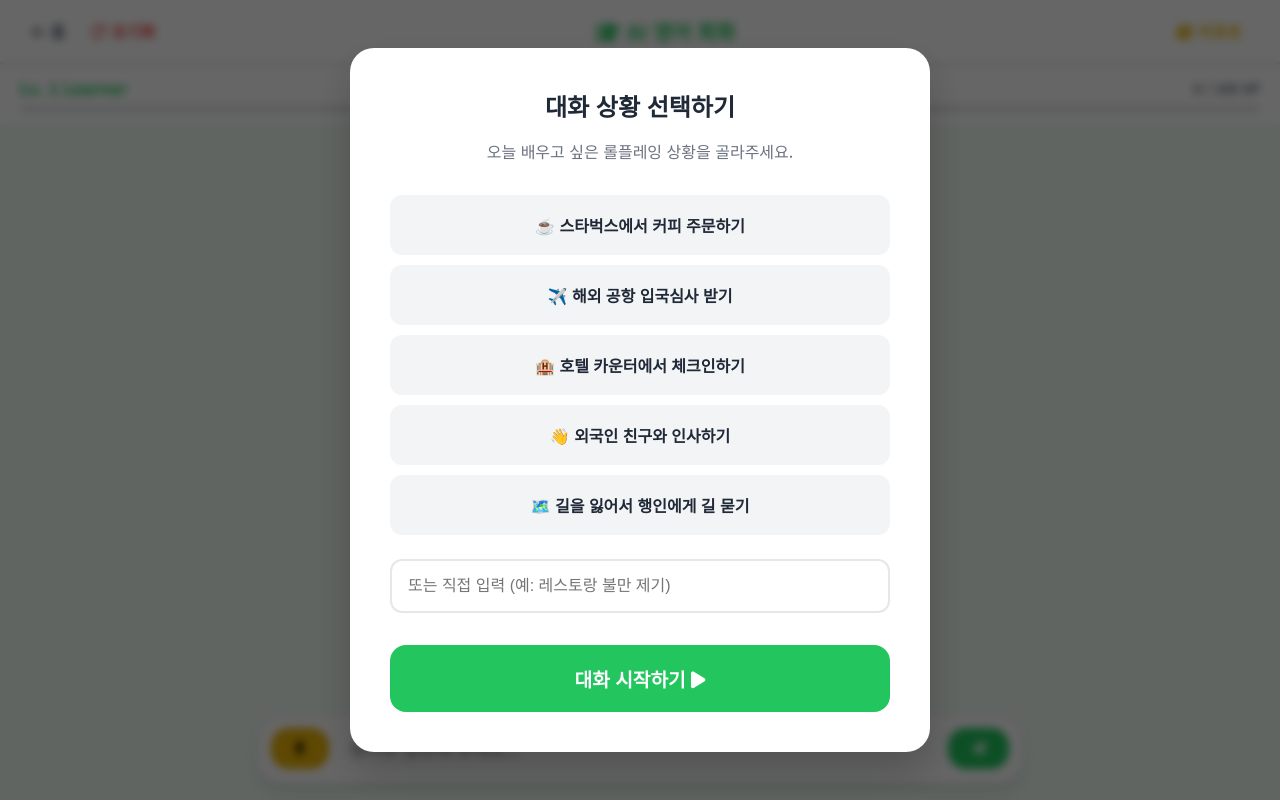
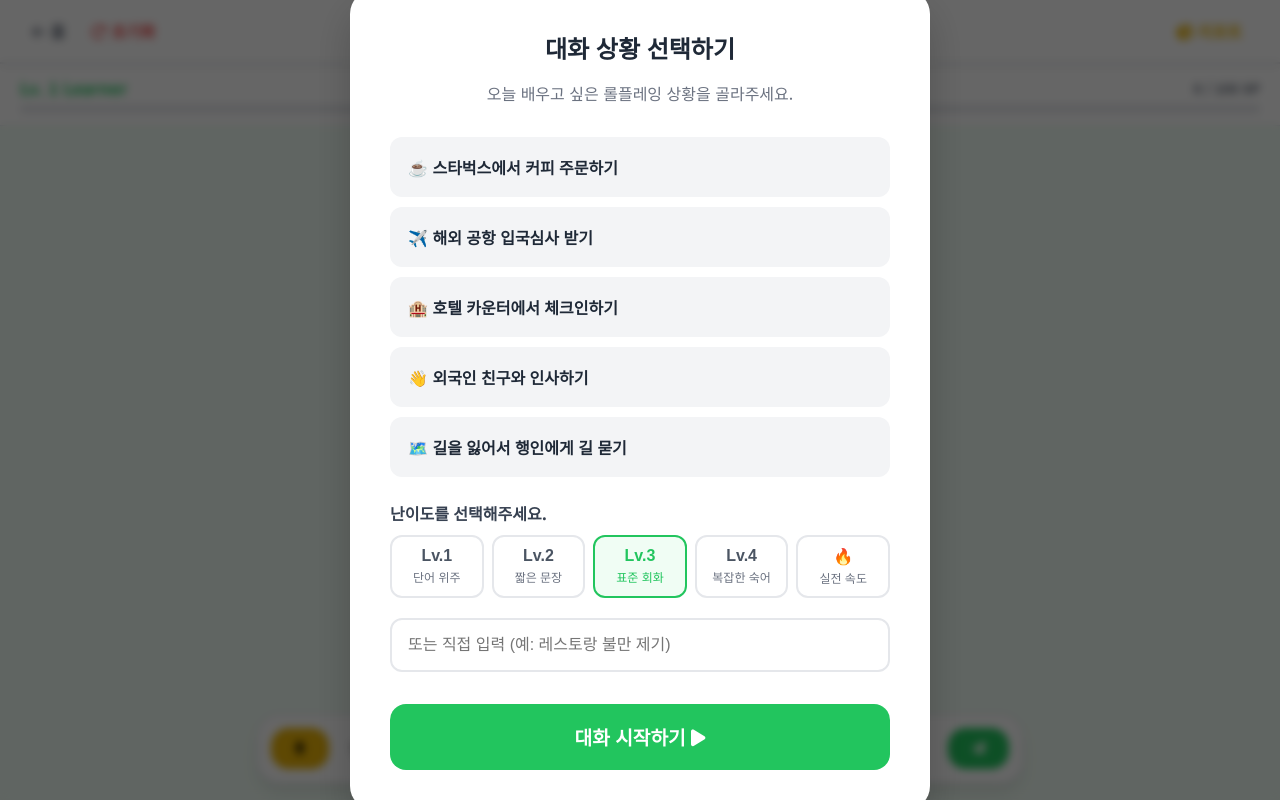
Before and after one commit to dorry114-collab/ai-workspace, a Flask app: page /english in a window 1280 px wide. Run offline with Flask 3, Linux system fonts and the light colour scheme.

Commit message:
Add files via upload

```diff
--- a/main.py
+++ b/main.py
@@ -850,6 +850,44 @@ Your job is to strictly adhere to the following rules:
     else:
         return jsonify({"success": False, "error": result_text})
 
+@app.route('/api/english/tts', methods=['POST'])
+def api_english_tts():
+    data = request.json
+    text = data.get('text', '')
+    voice = data.get('voice', 'en-US-AriaNeural')
+
+    if not text:
+        return jsonify({"success": False, "error": "No text provided"}), 400
+
+    try:
+        import edge_tts
+        import asyncio
+        import tempfile
+        import os
+        from flask import Response
+
+        async def _generate_audio(txt, vc, path):
+            communicate = edge_tts.Communicate(txt, vc)
+            await communicate.save(path)
+
+        fd, path = tempfile.mkstemp(suffix='.mp3')
+        os.close(fd)
+
+        loop = asyncio.new_event_loop()
+        asyncio.set_event_loop(loop)
+        loop.run_until_complete(_generate_audio(text, voice, path))
+        loop.close()
+
+        with open(path, 'rb') as f:
+            audio_data = f.read()
+        os.remove(path)
+
+        return Response(audio_data, mimetype="audio/mpeg")
+    except Exception as e:
+        import traceback
+        traceback.print_exc()
+        return jsonify({"success": False, "error": str(e)}), 500
+
 @app.route('/api/shorts/prompts', methods=['POST'])
 def generate_shorts_prompts():
     data = request.json
--- a/templates/english_tutor.html
+++ b/templates/english_tutor.html
@@ -93,13 +93,34 @@
             font-size: 0.95rem; color: #991b1b;
         }
 
-        .options-container { margin-top: 15px; display: flex; flex-direction: column; gap: 8px; }
-        .option-btn {
-            background: #fff; border: 1px solid var(--border-color);
-            padding: 12px; border-radius: 8px; text-align: left; cursor: pointer;
-            transition: all 0.2s; font-size: 0.95rem; font-weight: 500;
+        .preset-grid {
+            display: grid; grid-template-columns: 1fr; gap: 10px;
+            margin-bottom: 20px;
         }
-        .option-btn:hover { border-color: var(--primary); background: #f0fdf4; color: var(--primary); transform: translateY(-1px); }
+        .preset-btn {
+            background: #fff; border: 2px solid #e5e7eb; border-radius: 12px;
+            padding: 12px; cursor: pointer; text-align: left; font-weight: bold;
+            transition: all 0.2s; font-size: 1rem; color: #4b5563;
+        }
+        .preset-btn:hover { border-color: #d1d5db; background: #f9fafb; }
+        .preset-btn.active { border-color: var(--primary); background: #f0fdf4; color: var(--primary); }
+
+        .diff-grid { display: flex; gap: 8px; justify-content: space-between; margin-bottom: 20px; }
+        .diff-btn {
+            flex:1; background: #fff; border: 2px solid #e5e7eb; border-radius: 12px;
+            padding: 10px 0; cursor: pointer; text-align: center; font-weight: bold; font-size: 1rem; color: #4b5563; transition: all 0.2s;
+        }
+        .diff-btn small { display: block; font-size: 0.75rem; font-weight: normal; color: #6b7280; margin-top:3px; }
+        .diff-btn:hover { border-color: #d1d5db; }
+        .diff-btn.active { border-color: var(--primary); background: #f0fdf4; color: var(--primary); }
+        .diff-btn.active small { color: var(--primary); }
+
+        .custom-input {
+            width: 100%; box-sizing: border-box; padding: 1rem; border-radius: 12px;
+            border: 2px solid var(--border-color); outline: none; font-size: 1rem; margin-bottom: 2rem;
+        }
+        .custom-input:focus { border-color: var(--primary); }
+
         .emotion-avatar {
             font-size: 2.2rem; background: #fff; border-radius: 50%;
             height: 45px; width: 45px; display: flex; align-items: center; justify-content: center;
@@ -239,6 +260,15 @@
                 <button class="preset-btn" onclick="selectPreset(this, '길을 잃어서 행인에게 길 묻기')">🗺️ 길을 잃어서 행인에게 길 묻기</button>
             </div>
 
+            <p style="text-align:left; font-weight:bold; margin-bottom:10px; color:#374151;">난이도를 선택해주세요.</p>
+            <div class="diff-grid">
+                <button class="diff-btn" data-level="1" data-label="왕초보" onclick="setDiff(this)">Lv.1<br><small>단어 위주</small></button>
+                <button class="diff-btn" data-level="2" data-label="기초" onclick="setDiff(this)">Lv.2<br><small>짧은 문장</small></button>
+                <button class="diff-btn active" data-level="3" data-label="중급" onclick="setDiff(this)">Lv.3<br><small>표준 회화</small></button>
+                <button class="diff-btn" data-level="4" data-label="고급" onclick="setDiff(this)">Lv.4<br><small>복잡한 숙어</small></button>
+                <button class="diff-btn" data-level="5" data-label="원어민" onclick="setDiff(this)">🔥<br><small>실전 속도</small></button>
+            </div>
+
             <input type="text" id="customSituation" class="custom-input" placeholder="또는 직접 입력 (예: 레스토랑 불만 제기)">
             <button class="btn-start" onclick="startGame()">대화 시작하기 <i class="fa-solid fa-play"></i></button>
         </div>
@@ -246,9 +276,10 @@
 
     <!-- Evaluation Modal -->
     <div id="evalModal" style="display:none;">
-        <div class="modal-content">
-            <h2>🎉 롤플레잉 완료!</h2>
-            <p>모든 상황이 종료되었습니다. 피드백을 확인하세요.</p>
+        <div class="modal-content" style="position:relative;">
+            <button onclick="document.getElementById('evalModal').style.display='none'" style="position:absolute; top:20px; right:20px; background:none; border:none; font-size:1.5rem; cursor:pointer; color:var(--text-muted);"><i class="fa-solid fa-xmark"></i></button>
+            <h2>🎉 롤플레잉 피드백</h2>
+            <p>현재까지의 롤플레잉 리포트입니다.</p>
 
             <div class="eval-box">
                 <div class="eval-title" style="color: #16a34a;"><i class="fa-solid fa-thumbs-up"></i> 잘한 점 (Strengths)</div>
@@ -258,7 +289,10 @@
                 <div class="eval-content" id="evalWeaknesses">...</div>
             </div>
 
-            <button class="btn-start" onclick="resetGame()" style="background:var(--secondary); color:#000;">새로운 상황 도전하기 <i class="fa-solid fa-arrow-rotate-right"></i></button>
+            <div style="display:flex; gap:10px; margin-top:20px;">
+                <button class="btn-start" onclick="document.getElementById('evalModal').style.display='none'" style="background:var(--user-bubble); color:#166534; flex:1;">이어서 대화하기 <i class="fa-solid fa-comment-dots"></i></button>
+                <button class="btn-start" onclick="resetGame()" style="background:var(--secondary); color:#000; flex:1;">새로운 상황 도전 <i class="fa-solid fa-arrow-rotate-right"></i></button>
+            </div>
         </div>
     </div>
 
@@ -332,21 +366,45 @@
             document.getElementById('xpFill').style.width = (currentXP % 100) + '%';
         }
 
-        // TTS (Text-to-Speech) Functionality
-        function speakEnglish(text) {
-            if ('speechSynthesis' in window) {
-                window.speechSynthesis.cancel(); // 겹침 방지
+        let currentAudio = null;
 
-                let utterance = new SpeechSynthesisUtterance(text);
-                utterance.lang = 'en-US';
+        // TTS (Text-to-Speech) Functionality using Edge-TTS Backend
+        async function speakEnglish(text, btnElement=null) {
+            if ('speechSynthesis' in window) window.speechSynthesis.cancel(); // 혹시 모를 로컬 TTS 정지
 
-                let voices = window.speechSynthesis.getVoices();
-                let enVoice = voices.find(v => v.lang === 'en-US' && v.name.includes('Google')) ||
-                              voices.find(v => v.lang.startsWith('en-'));
-                if (enVoice) utterance.voice = enVoice;
+            if (currentAudio) {
+                currentAudio.pause();
+                currentAudio.currentTime = 0;
+            }
 
-                utterance.rate = 0.95; // 약간 느리게 또박또박
-                window.speechSynthesis.speak(utterance);
+            let originalIcon = "";
+            if (btnElement) {
+                originalIcon = btnElement.innerHTML;
+                btnElement.innerHTML = '<i class="fa-solid fa-spinner fa-spin"></i>';
+            }
+
+            try {
+                let res = await fetch('/api/english/tts', {
+                    method: 'POST',
+                    headers: {'Content-Type': 'application/json'},
+                    body: JSON.stringify({text: text, voice: 'en-US-AriaNeural'}) // 선명하고 자연스러운 여성 목소리
+                });
+
+                if (res.ok) {
+                    let blob = await res.blob();
+                    let url = URL.createObjectURL(blob);
+                    currentAudio = new Audio(url);
+                    currentAudio.onended = () => {
+                        if (btnElement) btnElement.innerHTML = originalIcon;
+                    };
+                    currentAudio.play();
+                } else {
+                    console.error("Neural TTS 실패");
+                    if (btnElement) btnElement.innerHTML = originalIcon;
+                }
+            } catch(e) {
+                console.error("TTS 통신 에러", e);
+                if (btnElement) btnElement.innerHTML = originalIcon;
             }
         }
 
@@ -434,6 +492,14 @@
             document.getElementById('customSituation').value = text;
         }
 
+        let selectedDifficulty = "Lv.3 (중급)";
+
+        function setDiff(btn) {
+            document.querySelectorAll('.diff-btn').forEach(b => b.classList.remove('active'));
+            btn.classList.add('active');
+            selectedDifficulty = btn.querySelector('small').textContent + ' (레벨 ' + btn.getAttribute('data-level') + ')';
+        }
+
         function appendMessageUser(text) {
             let chatbox = document.getElementById('chatbox');
             let typingIndicator = document.getElementById('typing');
@@ -465,7 +531,7 @@
                                 <div style="flex:1;">
                                     <div style="display:flex; justify-content:space-between; align-items:flex-start; gap:10px;">
                                         <div style="flex:1;">${data.reply}</div>
-                                        <button onclick="speakEnglish('${safeText}')" style="background:none;border:none;color:var(--primary);cursor:pointer;font-size:1.1rem;" title="발음 듣기"><i class="fa-solid fa-volume-high"></i></button>
+                                        <button onclick="speakEnglish('${safeText}', this)" style="background:none;border:none;color:var(--primary);cursor:pointer;font-size:1.1rem; width:25px;" title="발음 듣기"><i class="fa-solid fa-volume-high"></i></button>
                                     </div>
                                     ${data.translation ? `<div class="translation" onclick="this.classList.add('revealed')" title="클릭해서 한글 뜻 확인하기">🔍 [클릭해서 번역 보기] ${data.translation}</div>` : ''}
                                 </div>
@@ -474,7 +540,8 @@
 
                 // 복구된 내용이 아닌, 방금 새로 받은 내용이면 바로 음성 송출!
                 if(!isRestore) {
-                    speakEnglish(data.reply);
+                    let audioBtn = div.querySelector('button');
+                    speakEnglish(data.reply, audioBtn);
                     // XP 획득 연출
                     setTimeout(() => {
                         let rect = div.getBoundingClientRect();
@@ -540,7 +607,9 @@
             document.getElementById('setupModal').style.display = 'none';
 
             let firstPrompt = `[시작 상황]: ${selectedSituation}
-지금부터 이 상황에 맞는 롤플레잉을 영어로 시작해 줘. 네가 먼저 말을 걸어 줘. (엄격한 JSON 형식 준수 요망)`;
+[난이도 설정]: ${selectedDifficulty}
+이 난이도를 반드시 고려하여 어휘 수준, 문장 길이, 말하는 속도 및 표현력을 완벽히 조절해 줘. (Lv.1은 매우 쉬운 핵심 단어들만 짧게, Lv.5는 빠르고 은유법과 슬랭이 가득한 원어민 스타일)
+지금부터 이 상황과 난이도에 맞는 롤플레잉을 영어로 먼저 말을 걸어 줘. (엄격한 JSON 형식 준수 요망)`;
 
             messageHistory.push({"role": "user", "content": firstPrompt});
             await fetchAI();
```
